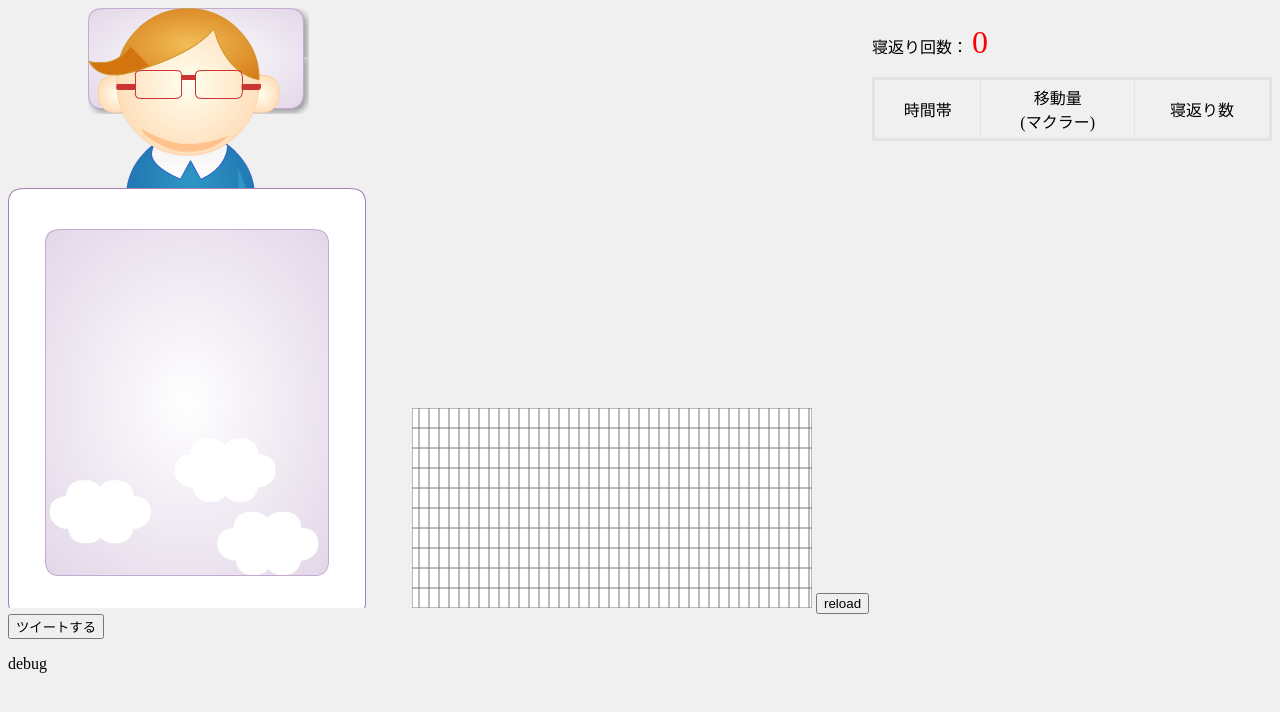
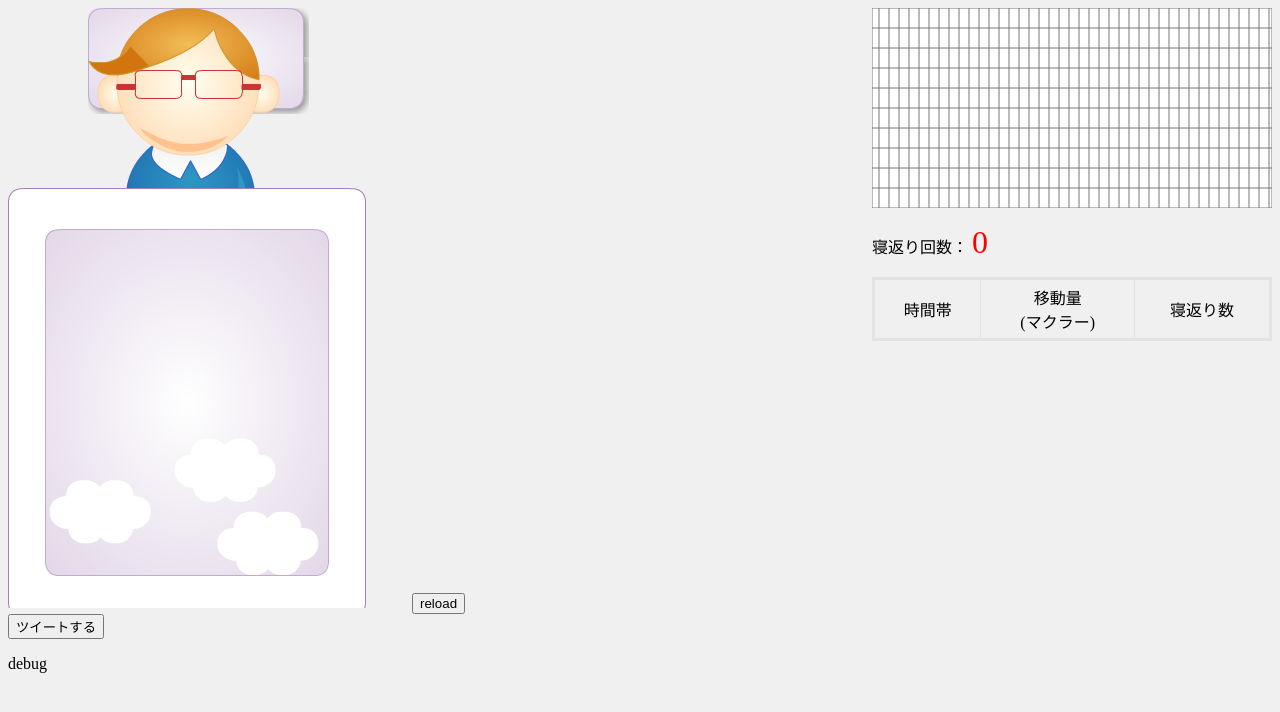
Before and after one commit to yumu19/sleeptyping, a plain HTML site: page abpro.html in a window 1280 px wide. Both pictures are taken after a click on the button "ツイートする". Drawn offline with Linux system fonts and the light colour scheme.

Commit message:
snapshot 20120922

```diff
--- a/abpro.html
+++ b/abpro.html
@@ -15,6 +15,7 @@
 			hoge
 		</canvas>
 		<div id="info">
+			<canvas id="chart" width="400" height="200"></canvas>
 			<div id="turnBox">
 				<p>
 					寝返り回数： <span id="turn">0</span>
@@ -33,7 +34,6 @@
 			</div>
 			<div id="turnTime"></div>
 		</div>
-		<canvas id="chart" width="400" height="200"></canvas>
 		<input type="button" value="reload" onclick="location.reload();" />
 		<form>
 			<input type="button" id="tweetbutton" name="tweetbutton" value="ツイートする" onclick="tweet()" />
--- a/main.js
+++ b/main.js
@@ -118,5 +118,5 @@ function init() {
 }
 
 function tweet() {
-	window.open('https://twitter.com/intent/tweet?text=+おはよう！昨晩は' + turn + '回寝返ったわー+ %23sleeptyping');
+	window.open('https://twitter.com/intent/tweet?text=+おはよう！昨晩は' + turn + '回寝返ったわー+ %23sleeptyping %23ABPro');
 }
```
